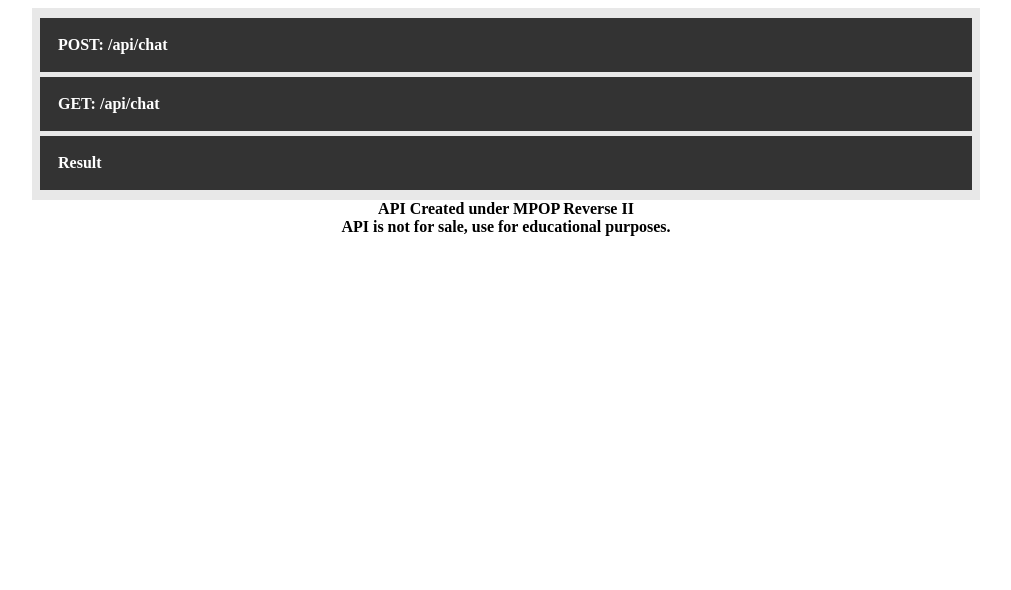
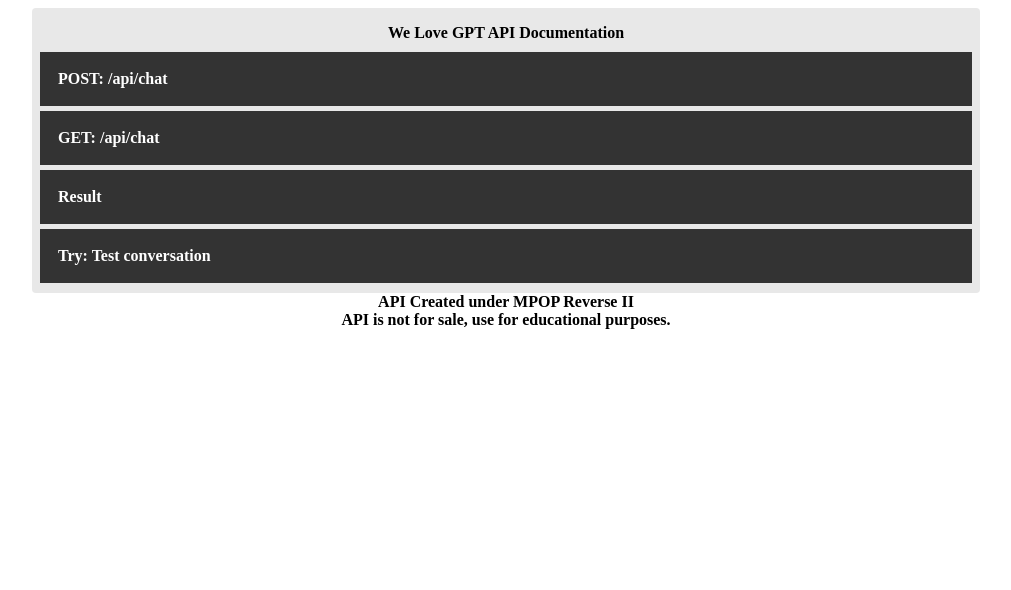
Before and after one commit to RyannKim327/we-love-gpt, a Flask app: page / in a window 1280 px wide. Shown: the top 590 px of the page, without its empty margins (134-1145 px from the left). Run offline with Flask 3, Linux system fonts and the light colour scheme; some libraries are stand-ins or nearby versions.

Commit message:
02-01-25 22:34

```diff
--- a/main.py
+++ b/main.py
@@ -1,7 +1,7 @@
 from flask import Flask, render_template, request
 from g4f.client import Client
 
-app = Flask(__name__)
+app = Flask(__name__, static_url_path="/static")
 
 
 @app.route("/")
--- /dev/null
+++ b/static/script.js
@@ -0,0 +1,176 @@
+let coll = document.getElementsByClassName("collapsible");
+let i;
+
+let msgs = JSON.parse(localStorage.getItem("messages")) ?? [];
+
+const x = document.getElementById("send-button");
+
+for (i = 0; i < coll.length; i++) {
+  coll[i].addEventListener("click", function () {
+    this.classList.toggle("active");
+    let content = this.nextElementSibling;
+    if (content.style.maxHeight) {
+      content.style.maxHeight = null;
+    } else {
+      content.style.maxHeight = content.scrollHeight + "px";
+      if (content.children[0].id == "live") {
+        content.style.maxHeight = `calc(${content.scrollHeight}px + 10rem)`;
+      }
+    }
+  });
+}
+
+if (msgs) {
+  for (let i of msgs) {
+    const live = document.getElementById("live");
+    const base = document.createElement("div");
+    const msg = document.createElement("span");
+
+    if (i.role === "system") {
+      base.classList.add("bot");
+    } else {
+      base.classList.add("you");
+    }
+    msg.innerHTML = marked.parse(i.content);
+
+    base.appendChild(msg);
+    live.appendChild(base);
+  }
+}
+
+async function _() {
+  const y = document.getElementById("send");
+
+  if (y.value.length < 2) {
+    alert("Please provide text");
+  } else if (y.value.startsWith("/")) {
+    switch (y.value.toLowerCase().trim()) {
+      case "/clear":
+      case "/cls":
+        document.getElementById("live").innerHTML = "";
+        localStorage.setItem("messages", "[]");
+        break;
+    }
+    y.value = "";
+  } else {
+    y.value = "";
+    x.disabled = "disabled";
+    y.disabled = "disabled";
+
+    setTimeout(() => {
+      const z = document.querySelector("#send");
+      z.scrollTo(0, z.scrollHeight + 100);
+      z.scrollIntoView({
+        behavior: "smooth",
+      });
+    }, 100);
+
+    fetch("/api/chat/", {
+      method: "POST",
+      headers: {
+        "Content-Type": "application/json",
+      },
+      body: JSON.stringify({
+        messages: msgs,
+      }),
+    })
+      .then((res) => {
+        return res.json();
+      })
+      .then((res) => {
+        const live = document.getElementById("live");
+        const base = document.createElement("div");
+        const msg = document.createElement("span");
+
+        base.classList.add("bot");
+        msg.innerHTML = marked.parse(res.response);
+
+        base.appendChild(msg);
+        live.appendChild(base);
+        x.disabled = null;
+        y.disabled = null;
+        setTimeout(() => {
+          const z = document.querySelector("#send");
+          z.scrollTo(0, z.scrollHeight + 100);
+          z.scrollIntoView({
+            behavior: "smooth",
+          });
+        }, 100);
+        msgs.push({
+          role: "system",
+          content: res.response,
+        });
+        localStorage.setItem("messages", JSON.stringify(msgs));
+      })
+      .catch((error) => {
+        alert(
+          `Error: Please do report to the developer the query and response`,
+        );
+        console.log(error);
+        x.disabled = null;
+        y.disabled = null;
+        msgs.shift();
+      });
+  }
+}
+
+x.addEventListener("click", (event) => {
+  const y = document.getElementById("send");
+  msgs.push({
+    role: "user",
+    content: y.value,
+  });
+  const live = document.getElementById("live");
+  const base = document.createElement("div");
+  const msg = document.createElement("span");
+
+  base.classList.add("you");
+  msg.textContent = y.value;
+
+  base.appendChild(msg);
+  live.appendChild(base);
+
+  _();
+});
+
+document.getElementById("send").addEventListener("keyup", (event) => {
+  const y = document.getElementById("send");
+  if (event.keyCode === 13) {
+    event.preventDefault();
+    y.blur();
+    msgs.push({
+      role: "user",
+      content: y.value,
+    });
+    const live = document.getElementById("live");
+    const base = document.createElement("div");
+    const msg = document.createElement("span");
+
+    base.classList.add("you");
+    msg.textContent = y.value;
+
+    base.appendChild(msg);
+    live.appendChild(base);
+
+    _();
+  }
+});
+
+const gpts = [
+  {
+    name: "gpt-3.5-turbo",
+    prov: "OpenAI",
+  },
+  {
+    name: "gpt-4",
+    prov: "OpenAI",
+  },
+  {
+    name: "gpt-4o-mini",
+    prov: "OpenAI",
+  },
+  {
+    name: "io",
+    prov: "OpenAI",
+  },
+];
--- /dev/null
+++ b/static/styles.css
@@ -0,0 +1,191 @@
+@import url("https://cdnjs.cloudflare.com/ajax/libs/font-awesome/6.3.0/css/all.min.css");
+
+* {
+  margin: 0;
+  padding: 0;
+  box-sizing: border-box;
+  border: 0;
+  outline: 0;
+  user-select: none;
+  font-size: 1rem;
+  resize: none;
+}
+
+body {
+  height: 100dvh;
+  width: 100dvw;
+
+  >.base {
+    display: flex;
+    flex-direction: column;
+
+    width: 100%;
+    align-items: center;
+    padding: 0.5rem;
+
+    >.main {
+      background-color: rgba(33, 33, 33, 0.1);
+      padding: 0.5rem;
+      border-radius: 0.25rem;
+      width: 75%;
+
+      .header {
+        display: flex;
+        flex-direction: column;
+        align-items: center;
+        padding: 0.5rem 0;
+      }
+
+      >.collapsible {
+        background-color: #333;
+        color: #fff;
+        cursor: pointer;
+        padding: 18px;
+        width: 100%;
+        border: none;
+        text-align: left;
+        outline: none;
+        font-size: 15px;
+        margin: 0.15rem 0;
+      }
+
+      >.active,
+      >.collapsible:hover {
+        background-color: #505050;
+      }
+
+      >.content {
+        padding: 0 0.5rem;
+        overflow: hidden;
+        background-color: #dedede;
+        color: #000;
+        max-height: 0;
+        overflow: hidden;
+        transition: max-height 0.2s ease-out;
+        width: 100%;
+
+        >.base-container {
+          display: flex;
+          padding: 0.5rem;
+          justify-content: space-between;
+
+          >* {
+            flex: 1;
+          }
+
+          >table {
+            width: 50%;
+            font-size: 0.75rem;
+
+            >tr {
+              display: flex;
+
+              >* {
+                flex: 1;
+              }
+            }
+          }
+
+          >code {
+            font-size: 1.25rem;
+            font-weight: bolder;
+          }
+        }
+      }
+
+      >.convo {
+        display: flex;
+        flex-direction: column;
+        width: 100%;
+
+        >#live {
+          background-color: #dedede;
+          height: 10rem;
+          overflow-y: scroll;
+
+          >div {
+            display: flex;
+            flex-direction: row;
+            padding: 0.5rem 0.25rem;
+
+            >span {
+              background-color: #555;
+              color: white;
+              padding: 0.1rem 0.5rem;
+              border-radius: 0.25rem;
+
+              pre {
+                display: block;
+                background-color: #cacaca;
+                border-radius: 0.25rem;
+
+                >code {
+                  background-color: transparent;
+                  color: #000;
+                }
+              }
+
+              a {
+                color: white;
+                text-decoration: none;
+                border-bottom: 1px white solid;
+                padding-bottom: 3px;
+              }
+            }
+          }
+
+          >.you {
+            justify-content: flex-end;
+
+            >span {
+              background-color: #fff;
+              color: #000;
+            }
+          }
+        }
+
+        >.chat {
+          display: flex;
+          width: 100%;
+          background-color: rgba(33, 33, 33, 0.1);
+          align-items: flex-end;
+          border-radius: 0.25rem;
+          margin: 0.125rem 0;
+
+          >textarea {
+            padding: 0.25rem 0.5rem;
+            font-size: 1rem;
+            background-color: transparent;
+            width: 100%;
+            box-sizing: border-box;
+          }
+
+          >button {
+            background-color: transparent;
+
+            >i {
+              padding: 0.5rem;
+              font-size: 1.5rem;
+            }
+          }
+        }
+      }
+    }
+  }
+}
+
+@media only screen and (max-width: 1000px) {
+  body {
+    >.base {
+      .main {
+        width: 100%;
+      }
+    }
+  }
+
+  .base-container {
+    flex-direction: column;
+    flex-wrap: wrap;
+    gap: 15px;
+  }
+}
--- a/templates/index.html
+++ b/templates/index.html
@@ -5,122 +5,16 @@
   <meta charset="UTF-8" />
   <meta name="viewport" content="width=device-width, initial-scale=1" />
   <title>Welcome to my Vlogg</title>
-  <style>
-    * {
-      margin: 0;
-      padding: 0;
-      box-sizing: border-box;
-      border: 0;
-      outline: 0;
-      user-select: none;
-      font-size: 1rem;
-    }
-
-    body {
-      height: 100dvh;
-      width: 100dvw;
-
-      >.base {
-        display: flex;
-        flex-direction: column;
-
-        width: 100%;
-        align-items: center;
-        padding: .5rem;
-
-        >.main {
-          background-color: rgba(33, 33, 33, 0.1);
-          padding: .5rem;
-          border-radius: : .25rem;
-          width: 75%;
-
-          /* Style the button that is used to open and close the collapsible content */
-          >.collapsible {
-            background-color: #333;
-            color: #fff;
-            cursor: pointer;
-            padding: 18px;
-            width: 100%;
-            border: none;
-            text-align: left;
-            outline: none;
-            font-size: 15px;
-            margin: .15rem 0;
-          }
-
-          /* Add a background color to the button if it is clicked on (add the .active class with JS), and when you move the mouse over it (hover) */
-          >.active,
-          >.collapsible:hover {
-            background-color: #505050;
-          }
-
-          /* Style the collapsible content. Note: hidden by default */
-          >.content {
-            padding: 0 .5rem;
-            overflow: hidden;
-            background-color: #dedede;
-            color: #000;
-            max-height: 0;
-            overflow: hidden;
-            transition: max-height 0.2s ease-out;
-            width: 100%;
-
-            >.base-container {
-              display: flex;
-              padding: .5rem;
-              justify-content: space-between;
-
-              >* {
-                flex: 1;
-              }
-
-              >table {
-                width: : 50%;
-                font-size: .75rem;
-
-                >tr {
-                  display: flex;
-
-                  >* {
-                    flex: 1;
-                  }
-                }
-              }
-
-              >code {
-                font-size: 1.25rem;
-                font-weight: bolder;
-
-              }
-            }
-          }
-        }
-      }
-    }
-
-    @media only screen and (max-width: 1000px) {
-      body {
-        >.base {
-          .main {
-            width: 100%;
-          }
-        }
-      }
-
-      .base-container {
-        flex-direction: column;
-        flex-wrap: wrap;
-        gap: 15px;
-
-
-      }
-    }
-  </style>
+  <link rel="stylesheet" type="text/css" href="static/styles.css" />
+  <script src="https://cdn.jsdelivr.net/npm/marked/marked.min.js"></script>
 </head>
 
 <body>
   <div class="base">
     <div class="main">
+      <div class="header">
+        <h3>We Love GPT API Documentation</h3>
+      </div>
       <div class="collapsible">
         <h3>POST: /api/chat</h3>
       </div>
@@ -192,21 +86,6 @@
           </code>
         </div>
       </div>
-      <!--div class="collapsible">
-        <h3>Models</h3>
-      </div>
-      <div class="content">
-        <div class="base-container">
-          <table>
-            <tbody id="gpts">
-              <tr>
-                <th>Model</th>
-                <th>Provider</th>
-              </tr>
-            </tbody>
-          </table>
-        </div>
-      </div --->
       <div class="collapsible">
         <h3>Result</h3>
       </div>
@@ -217,55 +96,23 @@
           </code>
         </div>
       </div>
+      <div class="collapsible">
+        <h3>Try: Test conversation</h3>
+      </div>
+      <div class="content convo">
+        <div id="live"></div>
+        <div class="chat">
+          <textarea placeholder="Enter your message here" rows="5" type="text" id="send"></textarea>
+          <button id="send-button">
+            <i class="fa-solid fa-paper-plane"></i>
+          </button>
+        </div>
+      </div>
     </div>
     <h3>API Created under MPOP Reverse II</h3>
     <h5>API is not for sale, use for educational purposes.</h5>
   </div>
 </body>
-<script>
-  let coll = document.getElementsByClassName("collapsible");
-  let i;
-
-  for (i = 0; i < coll.length; i++) {
-    coll[i].addEventListener("click", function () {
-      this.classList.toggle("active");
-      let content = this.nextElementSibling;
-      if (content.style.maxHeight) {
-        content.style.maxHeight = null;
-      } else {
-        content.style.maxHeight = content.scrollHeight + "px";
-      }
-    });
-  }
-  const table = document.getElementById("gpts");
-  const gpts = [
-    {
-      name: "gpt-3.5-turbo",
-      prov: "OpenAI",
-    },
-    {
-      name: "gpt-4",
-      prov: "OpenAI",
-    },
-    {
-      name: "gpt-4o-mini",
-      prov: "OpenAI",
-    },
-    {
-      name: "io",
-      prov: "OpenAI",
-    },
-  ];
-  for (let i of gpts) {
-    const tr = document.createElement("tr");
-    const name = document.createElement("td");
-    const prov = document.createElement("td");
-    name.textContent = i.name;
-    prov.textContent = i.prov;
-    tr.appendChild(name);
-    tr.appendChild(prov);
-    table.appendChild(tr);
-  }
-</script>
+<script src="/static/script.js"></script>
 
 </html>
```
